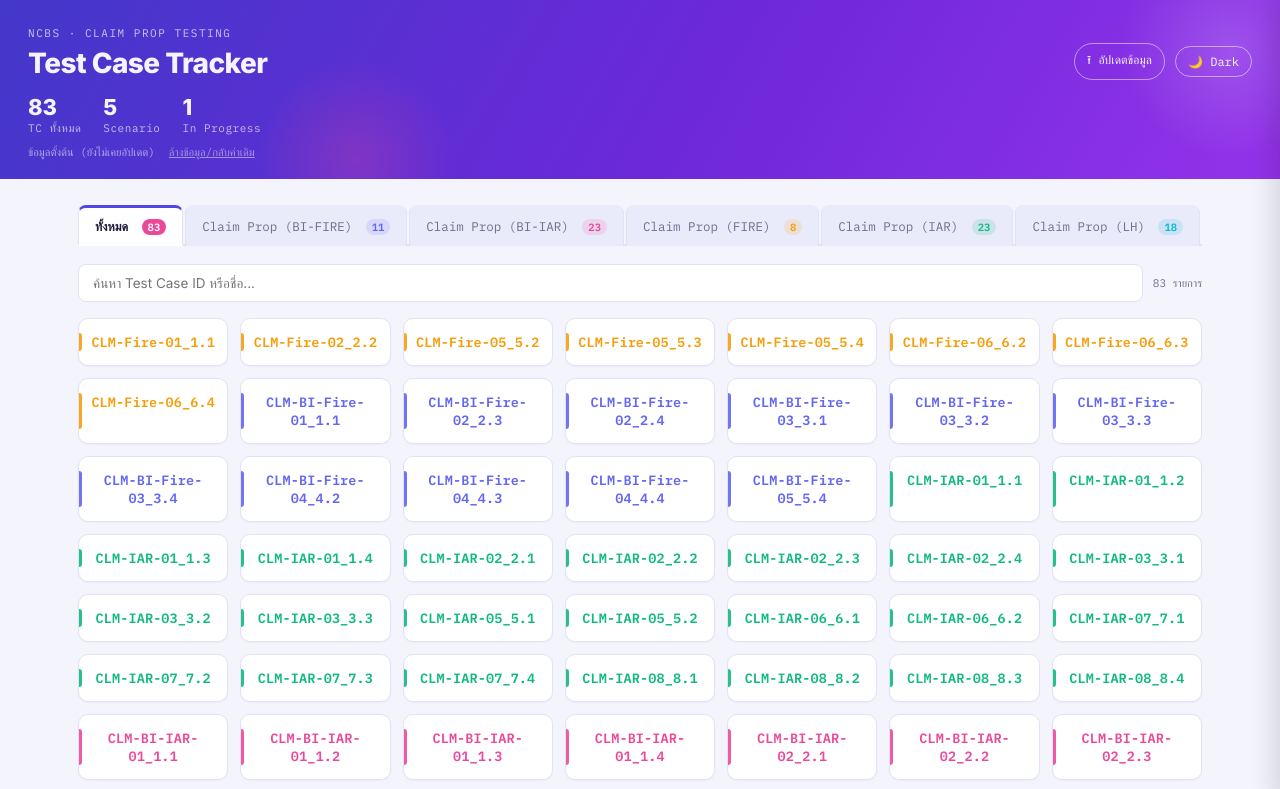
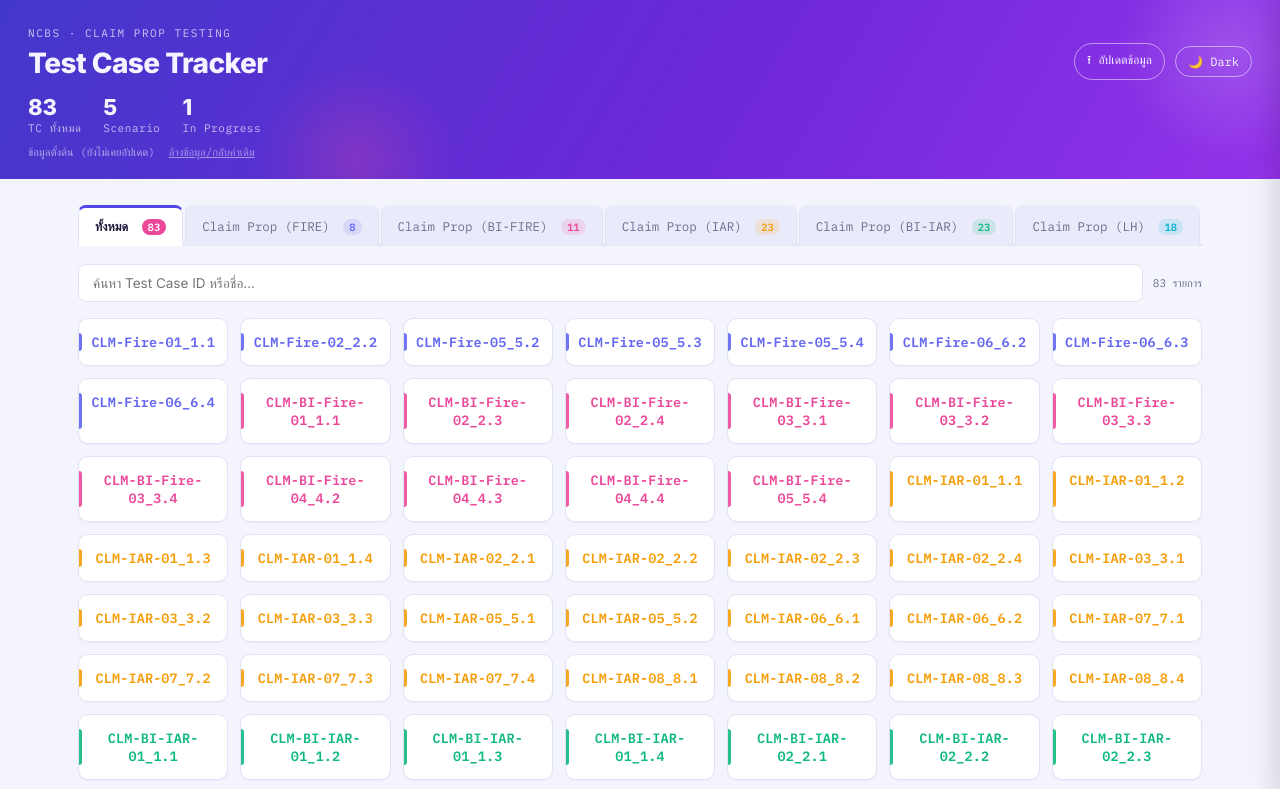
Before and after one commit to chaichananph-code/Test-case-clm, a plain HTML site: page index.html in a window 1280 px wide. Shown: the top 789 px of the page. Drawn offline with nearby package versions, Linux system fonts and the light colour scheme.

Commit message:
Add files via upload

```diff
--- a/index.html
+++ b/index.html
@@ -335,10 +335,17 @@
   document.getElementById('themeBtn').textContent = isDark ? '🌙 Dark' : '☀️ Light';
 }
 
+const SCENARIO_ORDER = ['FIRE', 'BI-FIRE', 'IAR', 'BI-IAR', 'LH'];
+function scenarioOrderIndex(name){
+  const m = name.match(/\(([^)]+)\)/);
+  const key = (m ? m[1] : name).toUpperCase();
+  const idx = SCENARIO_ORDER.indexOf(key);
+  return idx === -1 ? SCENARIO_ORDER.length : idx;
+}
 function scenarioList(){
   const map = {};
   TC_DATA.forEach(tc => { map[tc.scenarioName] = (map[tc.scenarioName]||0) + 1; });
-  return Object.entries(map).sort((a,b)=>a[0].localeCompare(b[0]));
+  return Object.entries(map).sort((a,b)=> scenarioOrderIndex(a[0]) - scenarioOrderIndex(b[0]));
 }
 
 function renderTabs(){
```
